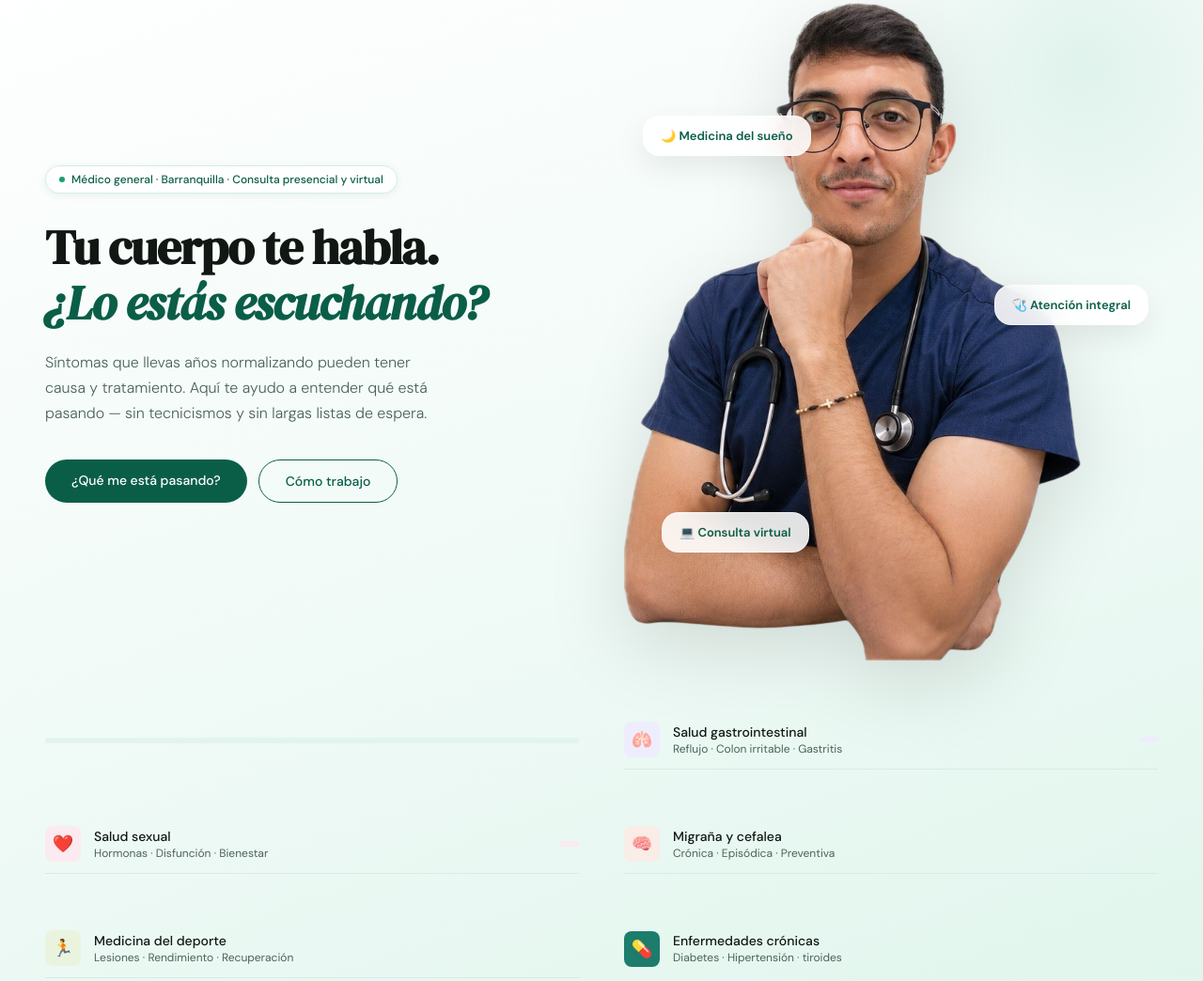
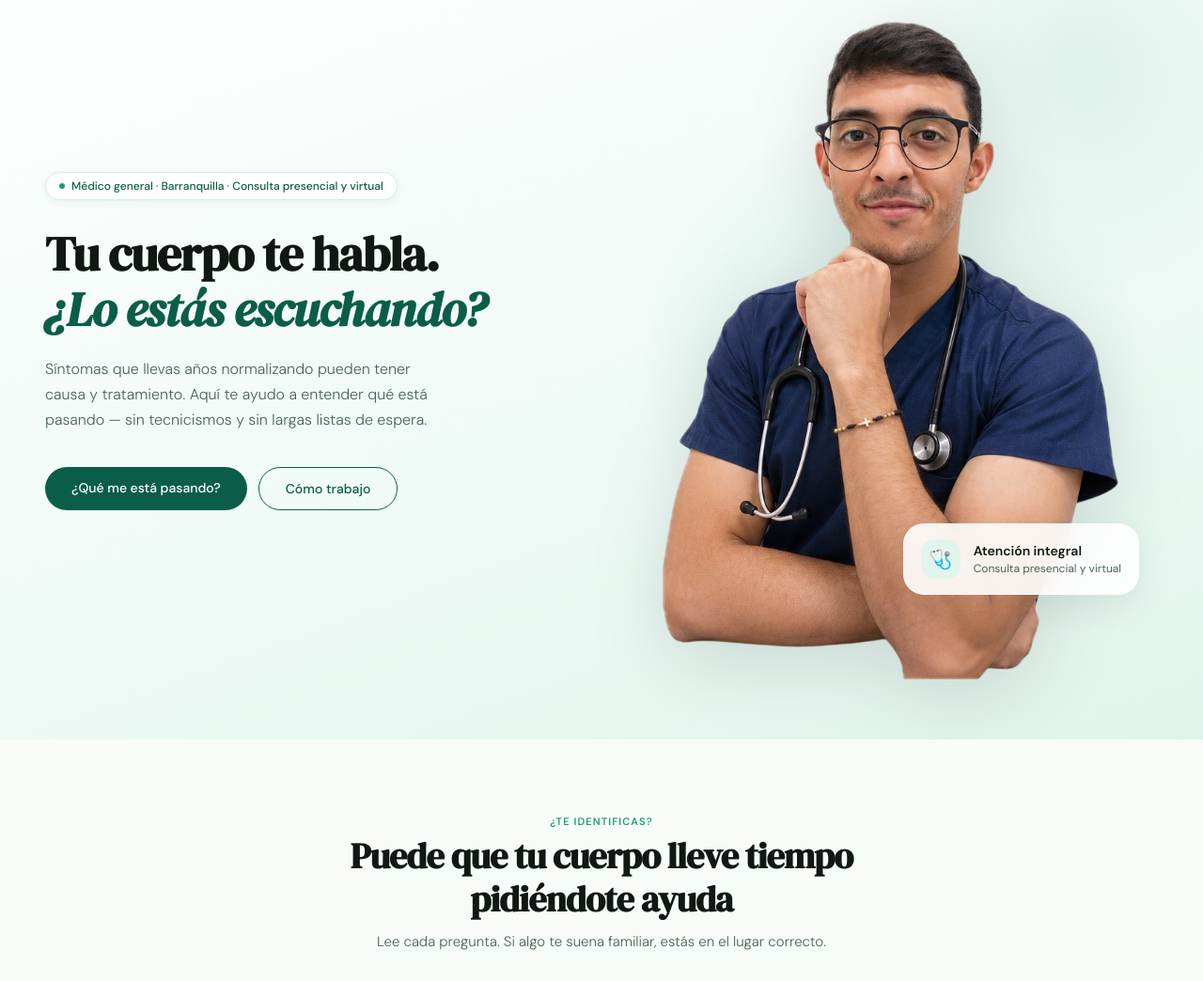
Before and after one commit to josecampoel/drjosecampo, a plain HTML site: page index.html in a window 1280 px wide. Shown: the part 125-1169 px from the top of the page at 94% size. Drawn offline with Linux system fonts and the light colour scheme.

Commit message:
Update index.html

```diff
--- a/index.html
+++ b/index.html
@@ -116,98 +116,99 @@
     .btn-ghost:hover { background: var(--green-light); }
 
     .hero-right { position: relative; z-index: 1; }
-    /* ── HERO IMAGE ── */
+  /* ── HERO IMAGE CLEAN ── */
+
+.hero-right{
+  display:flex;
+  justify-content:center;
+  align-items:center;
+}
+
+.hero-image-wrap{
+  position:relative;
+  height:720px;
+  width:100%;
   display:flex;
   align-items:flex-end;
   justify-content:center;
 }
 
-.hero-bg-circle{
+.hero-glow{
   position:absolute;
-  width:560px;
-  height:560px;
+  width:520px;
+  height:520px;
   border-radius:50%;
-  background: radial-gradient(circle at center,
-  rgba(29,158,117,0.18) 0%,
-  rgba(29,158,117,0.08) 45%,
-  transparent 72%);
-  bottom:60px;
+
+  background:radial-gradient(
+    circle,
+    rgba(29,158,117,0.16) 0%,
+    rgba(29,158,117,0.05) 45%,
+    transparent 75%
+  );
+
+  bottom:80px;
   z-index:1;
 }
 
 .hero-doctor{
   position:relative;
   z-index:2;
+
   height:700px;
+  max-width:100%;
   object-fit:contain;
-  filter:
-    drop-shadow(0 24px 40px rgba(0,0,0,0.12));
-  animation: floatDoctor 5s ease-in-out infinite;
+
+  filter:drop-shadow(
+    0 20px 40px rgba(0,0,0,0.12)
+  );
 }
 
-@keyframes floatDoctor{
-  0%{
-    transform:translateY(0px);
-  }
-  50%{
-    transform:translateY(-10px);
-  }
-  100%{
-    transform:translateY(0px);
-  }
+.hero-mini-card{
+  position:absolute;
+  bottom:90px;
+  right:20px;
+  z-index:3;
+
+  display:flex;
+  align-items:center;
+  gap:14px;
+
+  background:rgba(255,255,255,0.88);
+  backdrop-filter:blur(12px);
+
+  border:1px solid rgba(255,255,255,0.6);
+
+  padding:16px 18px;
+  border-radius:22px;
+
+  box-shadow:0 14px 40px rgba(0,0,0,0.08);
 }
 
-.floating-card{
-  position:absolute;
-  z-index:3;
-  background:rgba(255,255,255,0.88);
-  backdrop-filter:blur(12px);
-  border:1px solid rgba(255,255,255,0.5);
-  box-shadow:0 12px 32px rgba(0,0,0,0.08);
-  border-radius:18px;
-  padding:12px 18px;
-  font-size:13px;
-  font-weight:600;
-  color:var(--green-dark);
+.mini-icon{
+  width:42px;
+  height:42px;
+  border-radius:14px;
+
+  background:var(--green-light);
+
+  display:flex;
+  align-items:center;
+  justify-content:center;
+
+  font-size:20px;
 }
 
-.card-1{
-  top:120px;
-  left:20px;
+.mini-title{
+  font-size:14px;
+  font-weight:600;
+  color:var(--text-primary);
 }
 
-.card-2{
-  top:300px;
-  right:10px;
+.mini-sub{
+  font-size:12px;
+  color:var(--text-secondary);
+  margin-top:2px;
 }
-
-.card-3{
-  bottom:120px;
-  left:40px;
-}
-    .specs-card {
-      background: var(--white); border-radius: var(--radius-xl);
-      border: 1px solid var(--border); padding: 28px;
-      box-shadow: 0 12px 48px rgba(10,94,72,0.08);
-    }
-    .specs-title { font-size: 11px; font-weight: 600; letter-spacing: 0.1em; text-transform: uppercase; color: var(--text-muted); margin-bottom: 18px; }
-    .spec-item {
-      display: flex; align-items: center; gap: 14px;
-      padding: 12px 0; border-bottom: 1px solid var(--border);
-    }
-    .spec-item:last-child { border-bottom: none; }
-    .spec-icon {
-      width: 38px; height: 38px; border-radius: var(--radius-sm);
-      display: flex; align-items: center; justify-content: center;
-      font-size: 18px; flex-shrink: 0;
-    }
-    .spec-info { flex: 1; }
-    .spec-name { font-size: 14px; font-weight: 500; color: var(--text-primary); }
-    .spec-sub { font-size: 12px; color: var(--text-secondary); margin-top: 1px; }
-    .spec-tag {
-      font-size: 11px; padding: 3px 10px; border-radius: 100px; font-weight: 500;
-    }
-
     /* ── SECTION BASE ── */
     .section { padding: 80px 48px; }
     .section-label {
@@ -413,74 +414,37 @@
       <em>¿Lo estás escuchando?</em>
     </h1>
     <p class="hero-sub">
-        Síntomas que llevas años normalizando pueden tener causa y tratamiento. Aquí te ayudo a entender qué está pasando — sin tecnicismos y sin largas listas de espera.
+      Síntomas que llevas años normalizando pueden tener causa y tratamiento.
+      Aquí te ayudo a entender qué está pasando — sin tecnicismos y sin largas listas de espera.
     </p>
     <div class="hero-btns">
-        <a href="#patologias" class="btn-primary">¿Qué me está pasando?</a>
-        <a href="#como" class="btn-ghost">Cómo trabajo</a>
+      <a href="#patologias" class="btn-primary">
+        ¿Qué me está pasando?
+      </a>
+      <a href="#como" class="btn-ghost">
+        Cómo trabajo
+      </a>
     </div>
   </div>
   <div class="hero-right fade-in">
-
     <div class="hero-image-wrap">
-
-    <div class="hero-bg-circle"></div>
-
+      <div class="hero-glow"></div>
       <img
         src="foto-hero.png"
         alt="Dr. José Campo"
         class="hero-doctor"
       />
-
-    <div class="floating-card card-1">
-      <span>🌙 Medicina del sueño</span>
+      <div class="hero-mini-card">
+        <div class="mini-icon">
+          🩺
         </div>
-    <div class="floating-card card-2">
-      <span>🩺 Atención integral</span>
+        <div>
+          <div class="mini-title">
+            Atención integral
           </div>
-    <div class="floating-card card-3">
-      <span>💻 Consulta virtual</span>
+          <div class="mini-sub">
+            Consulta presencial y virtual
           </div>
-  </div>
-</div>
-          </div>
-          <div class="spec-tag" style="background:#E1F5EE; color:#085041;"></div>
-        </div>
-        <div class="spec-item">
-          <div class="spec-icon" style="background:#EEEDFE;">🫁</div>
-          <div class="spec-info">
-            <div class="spec-name">Salud gastrointestinal</div>
-            <div class="spec-sub">Reflujo · Colon irritable · Gastritis</div>
-          </div>
-          <div class="spec-tag" style="background:#EEEDFE; color:#26215C;"></div>
-        </div>
-        <div class="spec-item">
-          <div class="spec-icon" style="background:#FBEAF0;">❤️</div>
-          <div class="spec-info">
-            <div class="spec-name">Salud sexual</div>
-            <div class="spec-sub">Hormonas · Disfunción · Bienestar</div>
-          </div>
-          <div class="spec-tag" style="background:#FBEAF0; color:#4B1528;"></div>
-        </div>
-        <div class="spec-item">
-          <div class="spec-icon" style="background:#FAECE7;">🧠</div>
-          <div class="spec-info">
-            <div class="spec-name">Migraña y cefalea</div>
-            <div class="spec-sub">Crónica · Episódica · Preventiva</div>
-          </div>
-        </div>
-        <div class="spec-item">
-          <div class="spec-icon" style="background:#EAF3DE;">🏃</div>
-          <div class="spec-info">
-            <div class="spec-name">Medicina del deporte</div>
-            <div class="spec-sub">Lesiones · Rendimiento · Recuperación</div>
-          </div>
-        </div>
-        <div class="spec-item">
-          <div class="spec-icon" style="background:#1D7C6C;">💊</div>
-          <div class="spec-info">
-            <div class="spec-name">Enfermedades crónicas</div>
-            <div class="spec-sub">Diabetes · Hipertensión · tiroides</div>
         </div>
       </div>
     </div>
```
Lines whose indentation alone changed are shown as unchanged.
